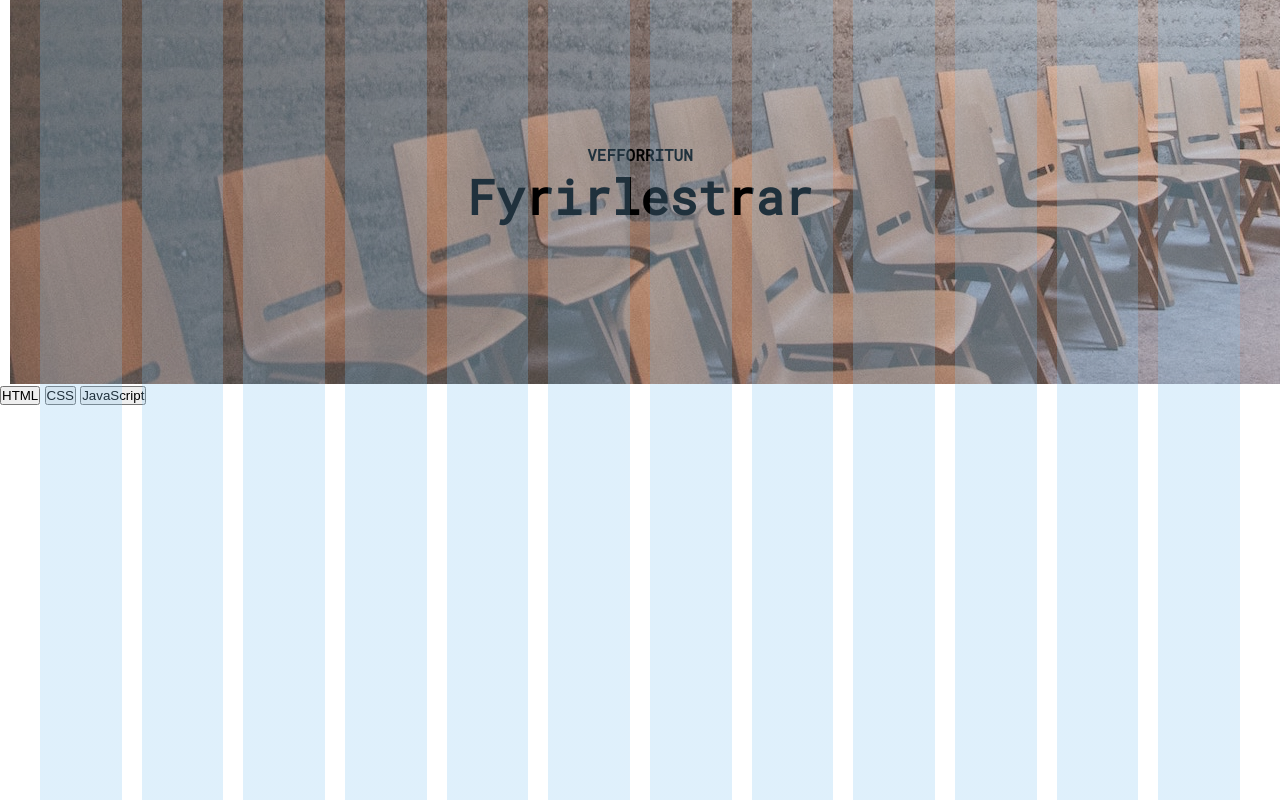
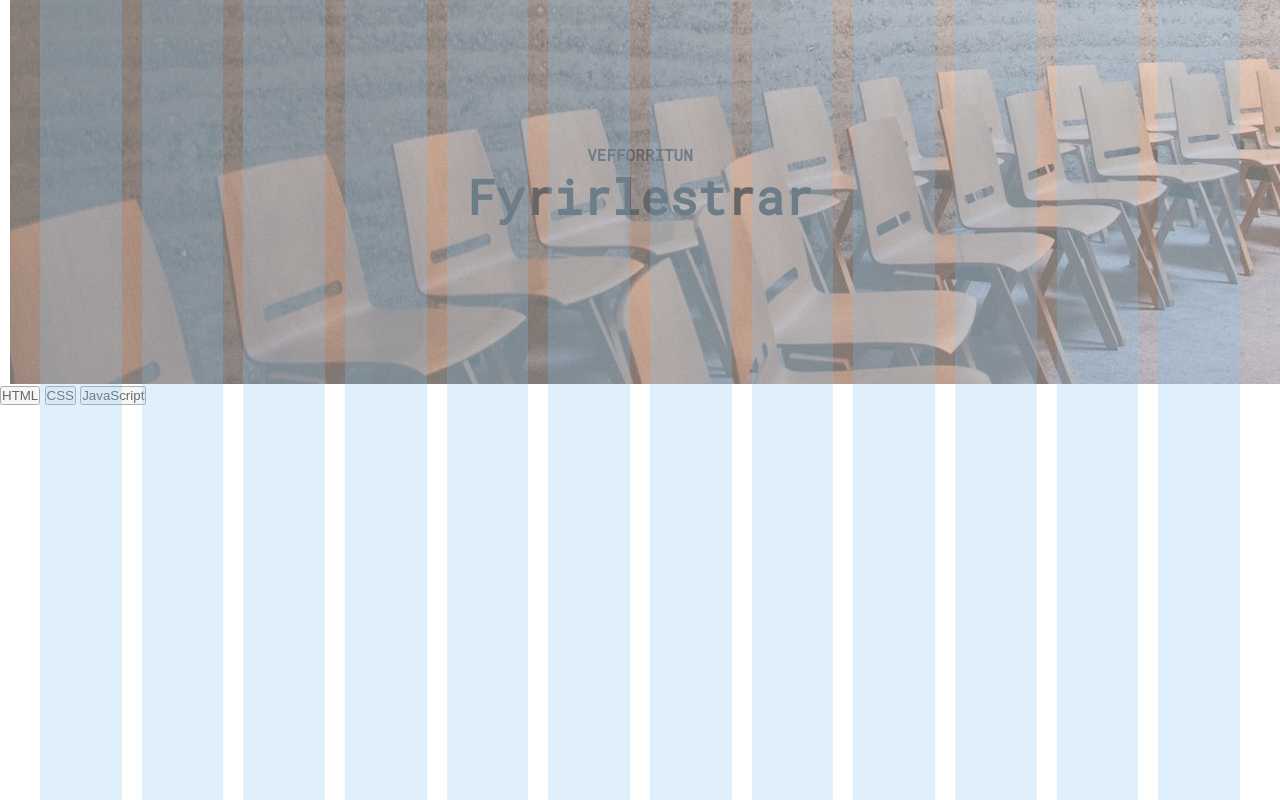
Before and after one commit to UlfurThor/vef1-2018-h2, a website: page index.html in a window 1280 px wide. Drawn offline with nearby package versions, Linux system fonts and the light colour scheme; files that its build step writes are made by us from their sources.

Commit message:
bætti við headerinn

```diff
--- a/index.html
+++ b/index.html
@@ -15,7 +15,8 @@
 
 
 <body>
-  <header>
+  <header class="header">
+    <div class="protection"></div>
     <div class="content">
       <h3 class="content__class">VEFFORRITUN</h3>
       <h1 class="content__title">Fyrirlestrar</h1>
@@ -83,7 +84,10 @@
       color button #2d2 ($colLightGreen)
     </div>
 
+
+
   </main>
+
 
 
 </body>
--- a/src/styles/header.scss
+++ b/src/styles/header.scss
@@ -1,14 +1,17 @@
 @import "config";
 
-.headder__content {
+html{
+  font-size: 16px;
+}
+.header__content {
   border: 1px, solid, black;
 }
-
 header {
   background-image: linear-gradient(
     rgba(255, 255, 255, 0.2),
     rgba(255, 255, 255, 0.2)
-  ),url("../../img/header.jpg");
+    );
+  background: url("../../img/header.jpg");
   background-repeat: no-repeat;
   background-position: 10px 50%;
   //background-size: 20px;
@@ -17,7 +20,16 @@ header {
   text-align: center;
   height: $s48*8;
 
+  .protection{
+    position: absolute;
+    top: 0;
+    right: 0;
+    bottom: 0;
+    left: 0;
 
+    z-index: 1;
+    background-color: rgba(255 ,255, 255, 0.4    );
+  }
   .content {
     padding-top: $s48*3;
     padding-bottom: $s48*4;
```
Also changed, not shown: 1 other file.
